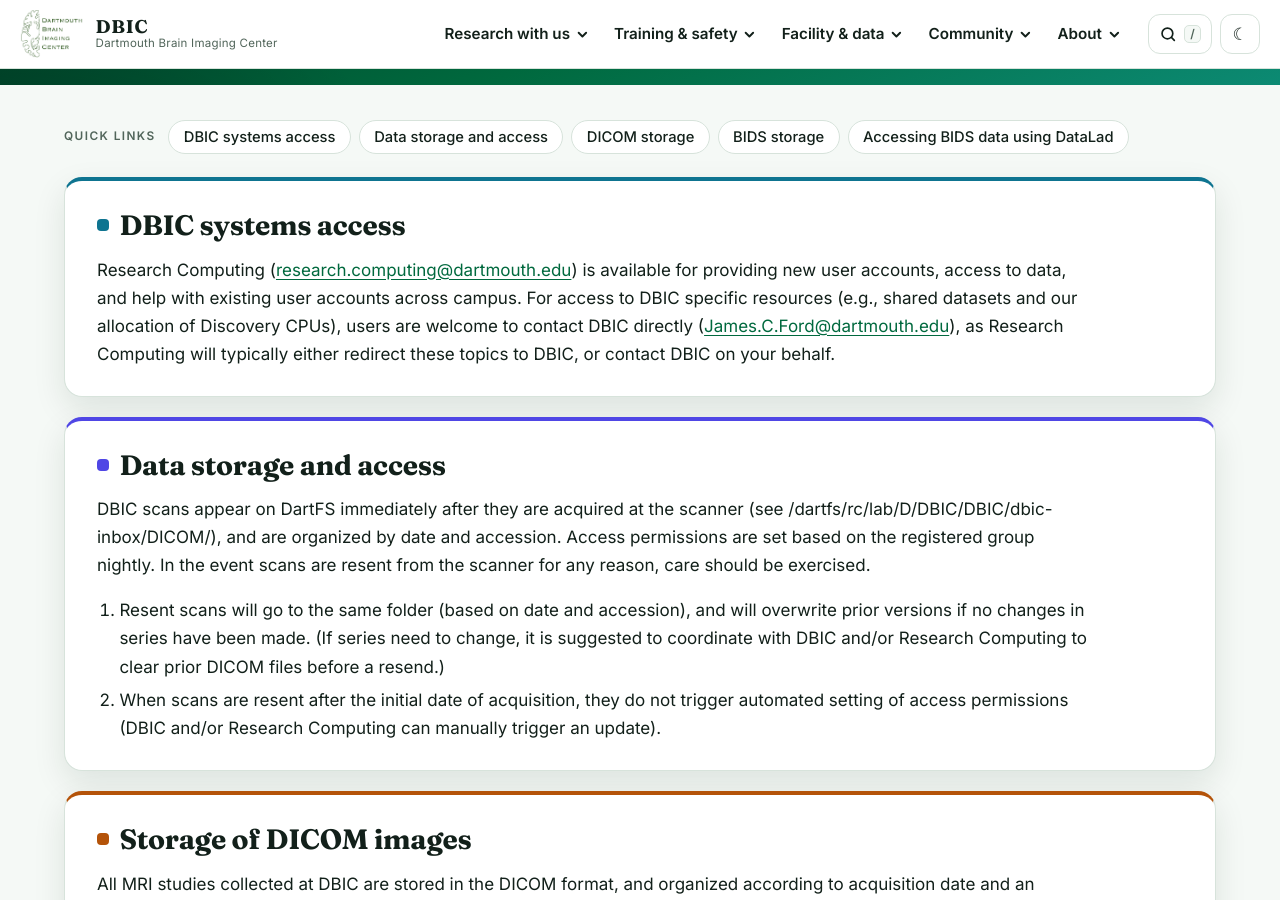
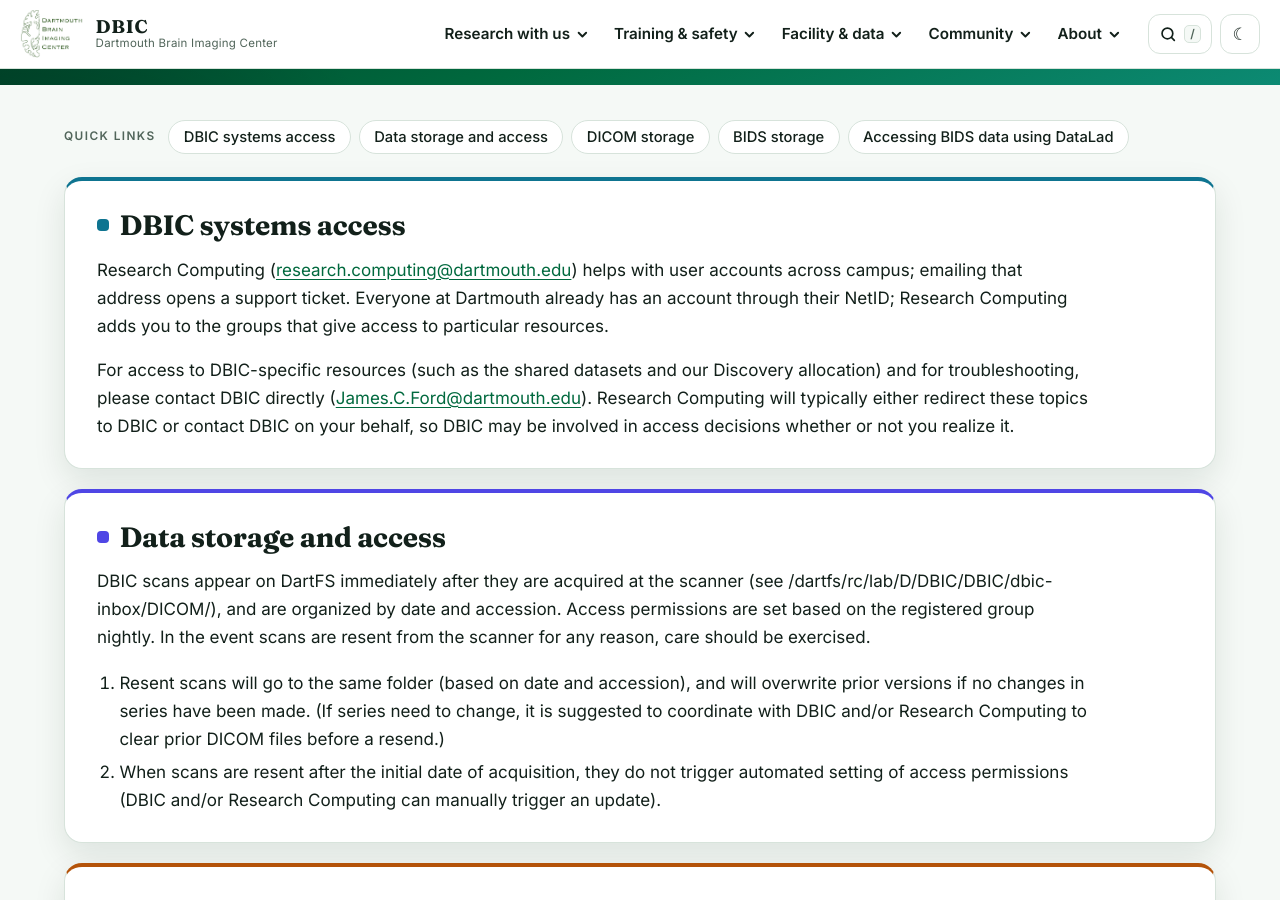
Before and after one commit to dbic/dbic.github.io, a Jekyll site: the page built from research_infrastructure/computer_resources.md, in a window 1280 px wide and 900 px high, scrolled down 314 px. Built offline with Jekyll 4.4.1, drawn with Linux system fonts in a browser that asks for light colours.

Commit message:
Claude text edits

```diff
--- a/research_infrastructure/computer_resources.md
+++ b/research_infrastructure/computer_resources.md
@@ -26,7 +26,9 @@ related:
 
 ## DBIC systems access
 
-Research Computing ([research.computing@dartmouth.edu](mailto:research.computing@dartmouth.edu?subject=DBIC)) is available for providing new user accounts, access to data, and help with existing user accounts across campus. For access to DBIC specific resources (e.g., shared datasets and our allocation of Discovery CPUs), users are welcome to contact DBIC directly ([James.C.Ford@dartmouth.edu](mailto:james.c.ford@dartmouth.edu?subject=DBIC%20systems%20access)), as Research Computing will typically either redirect these topics to DBIC, or contact DBIC on your behalf.
+Research Computing ([research.computing@dartmouth.edu](mailto:research.computing@dartmouth.edu?subject=DBIC)) helps with user accounts across campus; emailing that address opens a support ticket. Everyone at Dartmouth already has an account through their NetID; Research Computing adds you to the groups that give access to particular resources.
+
+For access to DBIC-specific resources (such as the shared datasets and our Discovery allocation) and for troubleshooting, please contact DBIC directly ([James.C.Ford@dartmouth.edu](mailto:james.c.ford@dartmouth.edu?subject=DBIC%20systems%20access)). Research Computing will typically either redirect these topics to DBIC or contact DBIC on your behalf, so DBIC may be involved in access decisions whether or not you realize it.
 
 <a id="datastorage"></a>
 
```
